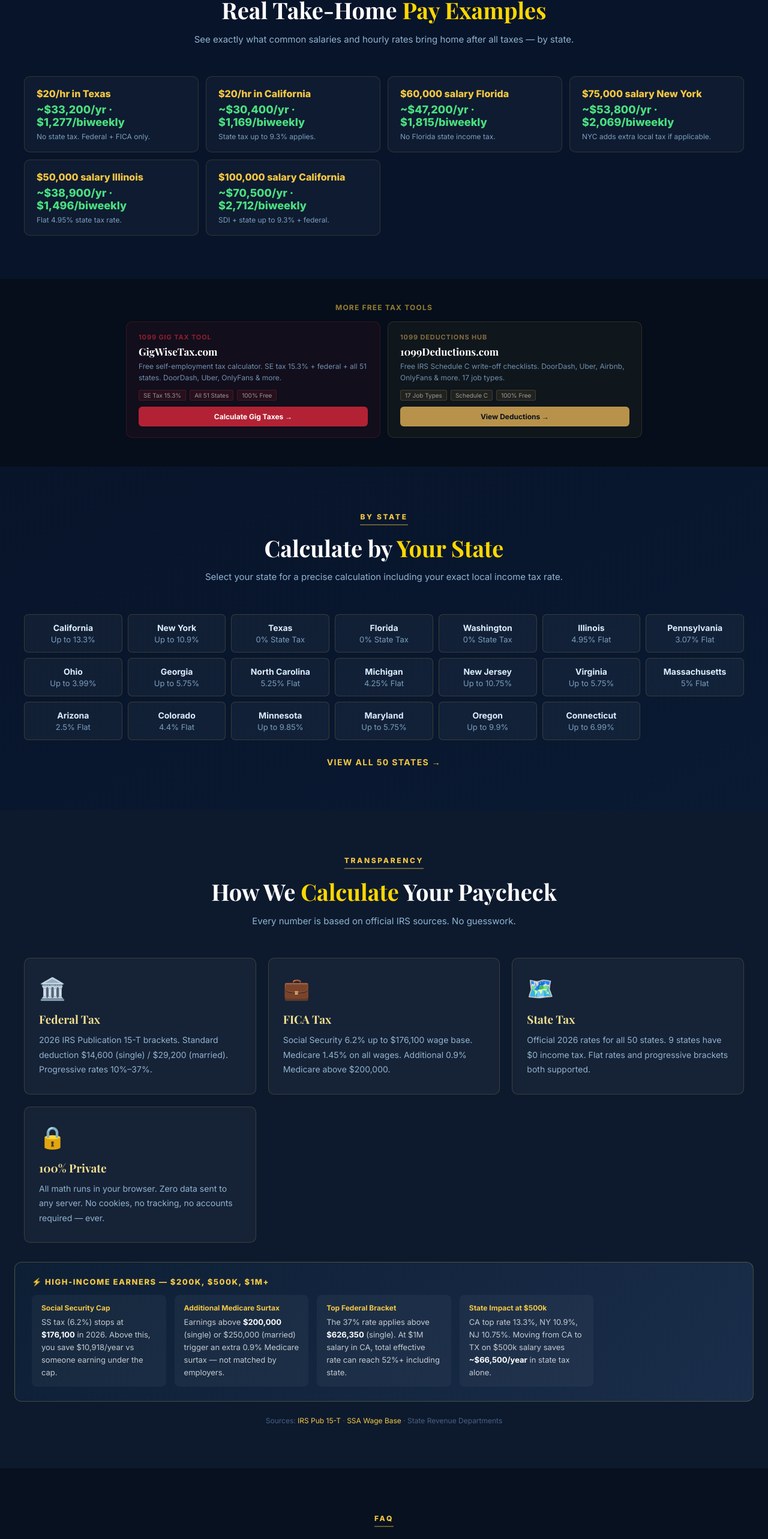
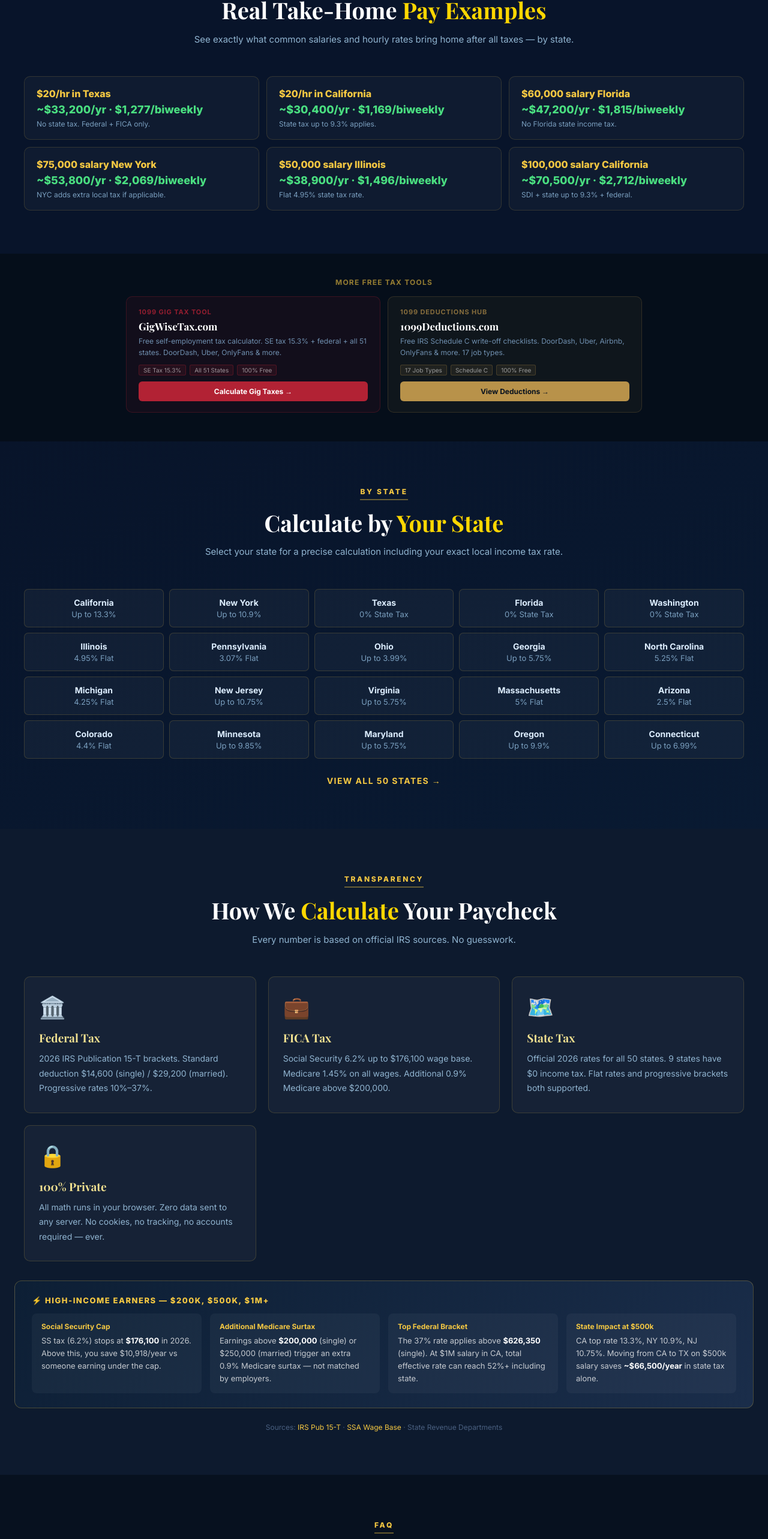
Before and after one commit to devqrcraft-ui/privatepaycheck, a Next.js app: page / in a window 1280 px wide. Shown: the part 3980-6546 px from the top of the page at 60% size. Built offline with nearby package versions, Linux system fonts and the light colour scheme.

Commit message:
fix: remove grid empty spaces - fixed columns for salary/highincome/calculators

```diff
--- a/src/app/home-client.tsx
+++ b/src/app/home-client.tsx
@@ -94,7 +94,7 @@ const CSS = `
   .feat-icon{font-size:36px;margin-bottom:16px;}
   .feat-title{font-family:'Playfair Display',serif;font-size:19px;font-weight:700;color:#F0E090;margin-bottom:10px;} .feat-card{transition:transform 0.2s,box-shadow 0.2s;} .feat-card:hover{transform:translateY(-3px);box-shadow:0 8px 24px rgba(245,200,66,0.15);cursor:pointer;}
   .feat-desc{font-size:14px;color:#90B4D0;line-height:1.75;}
-  .states-grid{display:grid;grid-template-columns:repeat(auto-fill,minmax(155px,1fr));gap:9px;max-width:1200px;margin:0 auto;}
+  .states-grid{display:grid;grid-template-columns:repeat(5,1fr);gap:9px;max-width:1200px;margin:0 auto;}
   .s-card{background:rgba(255,255,255,.04);border:1px solid rgba(245,200,66,.17);border-radius:7px;padding:13px 14px;text-align:center;transition:all .22s ease;display:block;text-decoration:none;}
   .s-card:hover{background:rgba(245,200,66,.10);border-color:#F5C842;transform:translateY(-3px);box-shadow:0 8px 22px rgba(0,0,0,.40);}
   .s-name{font-size:14px;font-weight:700;color:#DDEEFF;} .state-card{transition:transform 0.15s,background 0.15s;} .state-card:hover{transform:translateY(-2px);background:rgba(245,200,66,.08);}
@@ -284,7 +284,7 @@ export default function HomeClient() {
           <h2>Real Take-Home <em>Pay Examples</em></h2>
           <p className="s-desc">See exactly what common salaries and hourly rates bring home after all taxes — by state.</p>
         </div>
-        <div style={{maxWidth:'1200px',margin:'0 auto',display:'grid',gridTemplateColumns:'repeat(auto-fit,minmax(260px,1fr))',gap:'12px'}}>
+        <div style={{maxWidth:'1200px',margin:'0 auto',display:'grid',gridTemplateColumns:'repeat(3,1fr)',gap:'12px'}}>
           {[
             {salary:'$20/hr in Texas',net:'~$33,200/yr · $1,277/biweekly',note:'No state tax. Federal + FICA only.',href:'/hourly-paycheck-calculator/texas'},
             {salary:'$20/hr in California',net:'~$30,400/yr · $1,169/biweekly',note:'State tax up to 9.3% applies.',href:'/hourly-paycheck-calculator/california'},
@@ -379,7 +379,7 @@ export default function HomeClient() {
         {/* HIGH INCOME BLOCK */}
         <div style={{background:'linear-gradient(135deg,#0d1f35,#1a2d4a)',border:'1px solid rgba(245,200,66,0.25)',borderRadius:12,padding:'24px 28px',marginTop:32,marginBottom:8}}>
           <div style={{fontSize:13,fontWeight:800,color:'#F5C842',letterSpacing:'1.5px',textTransform:'uppercase',marginBottom:14}}>⚡ High-Income Earners — $200k, $500k, $1M+</div>
-          <div style={{display:'grid',gridTemplateColumns:'repeat(auto-fill,minmax(220px,1fr))',gap:14}}>
+          <div style={{display:'grid',gridTemplateColumns:'repeat(4,1fr)',gap:14}}>
             <div style={{background:'rgba(255,255,255,0.04)',borderRadius:8,padding:'14px 16px'}}>
               <div style={{fontSize:12,fontWeight:700,color:'#F5C842',marginBottom:6}}>Social Security Cap</div>
               <div style={{fontSize:13,color:'rgba(255,255,255,0.75)',lineHeight:1.6}}>SS tax (6.2%) stops at <strong style={{color:'#fff'}}>$176,100</strong> in 2026. Above this, you save $10,918/year vs someone earning under the cap.</div>
```
